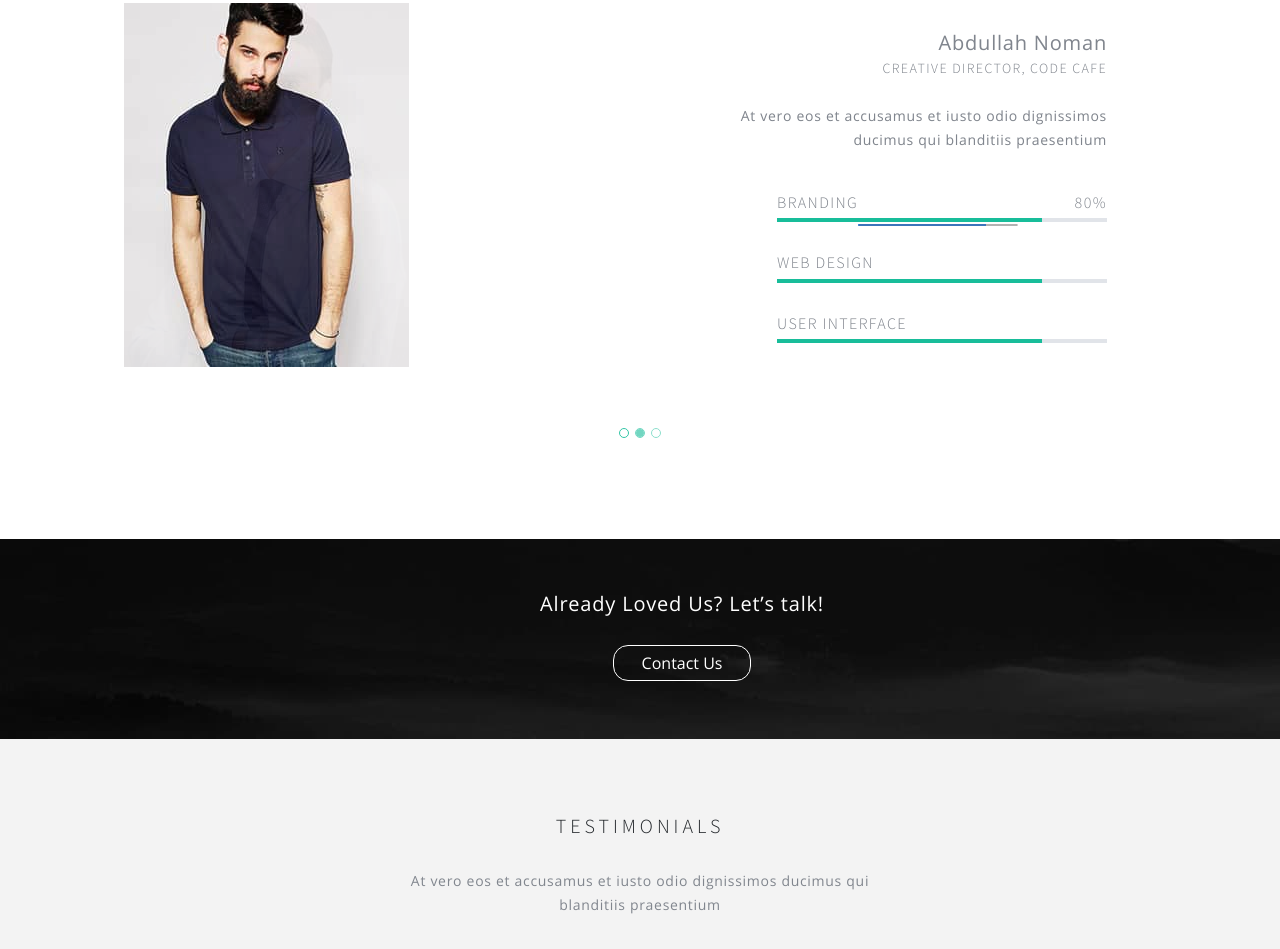
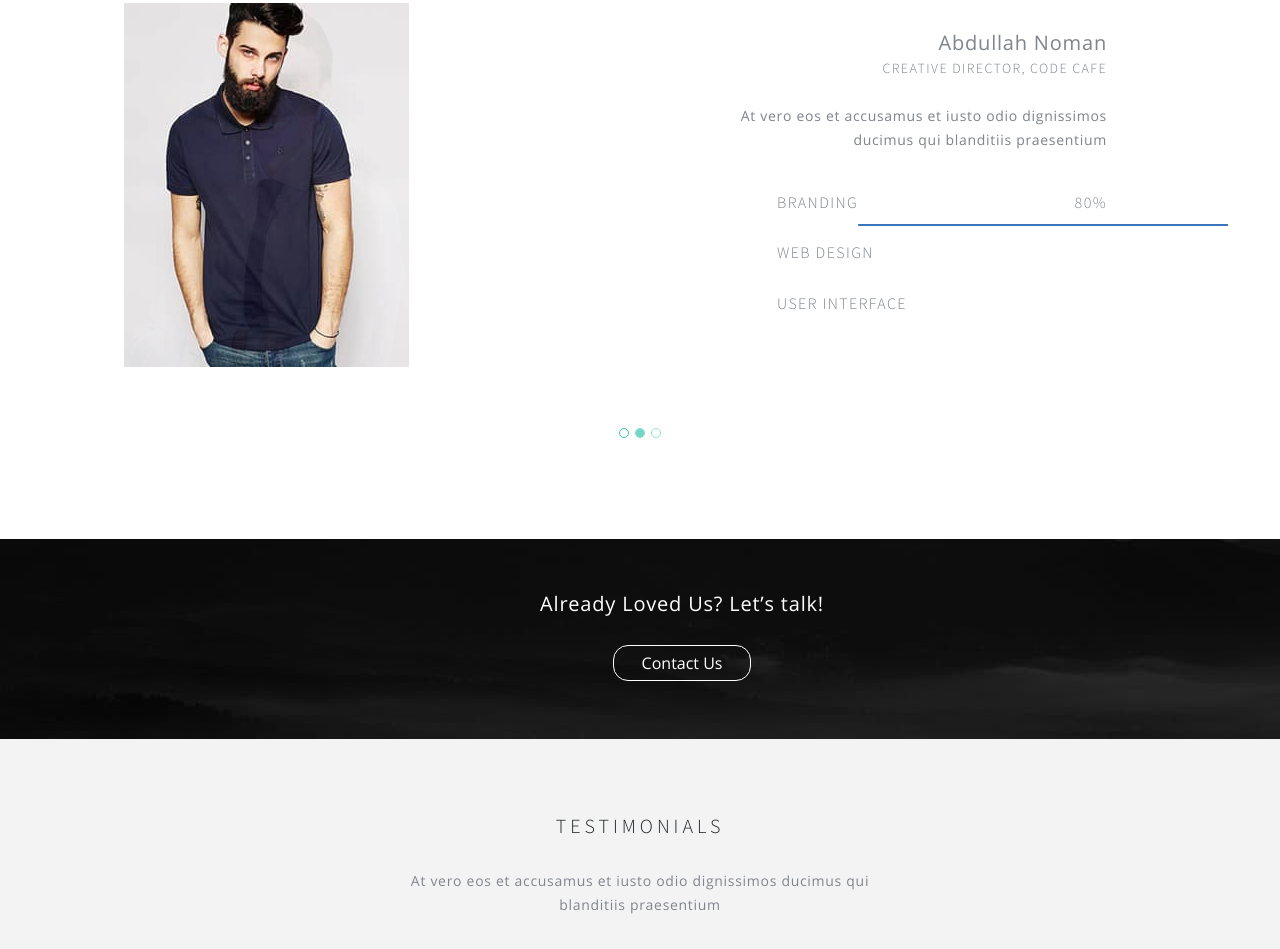
Before and after one commit to shumovsky/bouncy, a plain HTML site: page index.html in a window 1280 px wide. Shown: the part 5476-6425 px from the top of the page. Drawn offline with nearby package versions, Linux system fonts and the light colour scheme.

Commit message:
first commit

```diff
--- a/css/main.scss
+++ b/css/main.scss
@@ -666,9 +666,6 @@ h1 {
 .staff h6 {
   font-size: 16px;
   padding-top: 26px;
-  padding-bottom: 6px;
-  border-bottom: solid 4px transparent;
-  border-image: linear-gradient(to right, #19bd9a 0%, #19bd9a 80%, #e1e4e9 80%, #e1e4e9 100%) 1 1;
 }
 .staff span {
   float: right;
@@ -1232,4 +1229,5 @@ progress {
   height: 4px;
   position: absolute;
   bottom: 140px;
+  width: 100%;
 }
```
Also changed, not shown: css/main.css, 1 other file.
